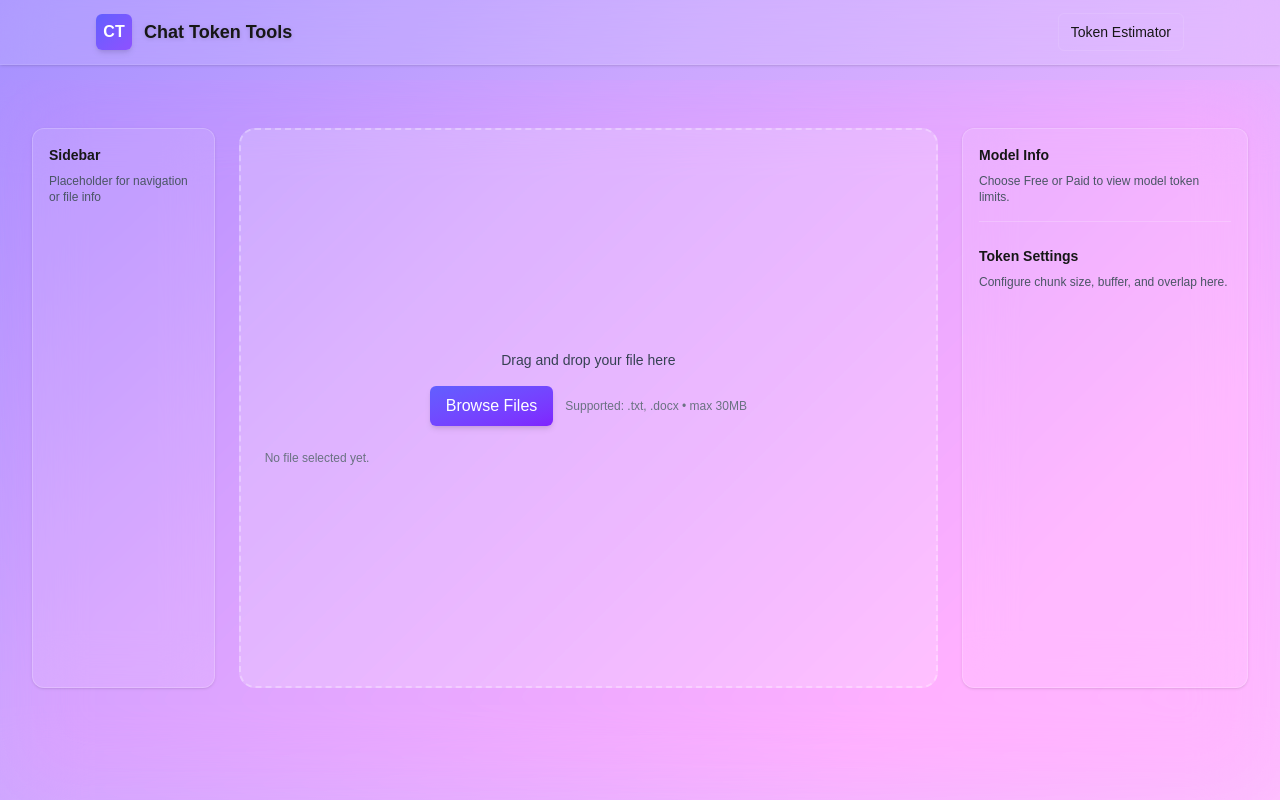
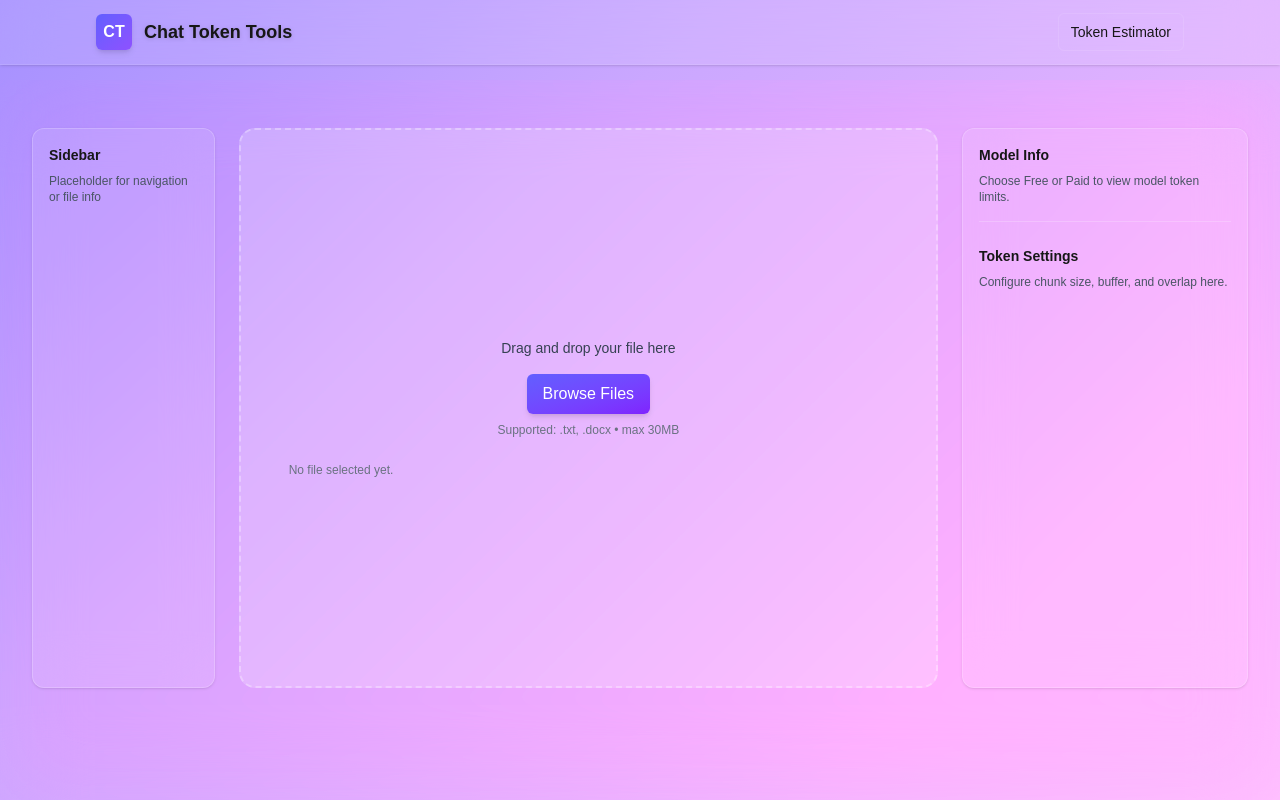
Before and after one commit to Pratham-2105/chat-token-tools-web, a Next.js app: page /chunker in a window 1280 px wide. Built offline with nearby package versions, Linux system fonts and the light colour scheme.

Commit message:
Fixed layout, Add {remove file button}

```diff
--- a/app/chunker/page.tsx
+++ b/app/chunker/page.tsx
@@ -82,6 +82,8 @@ export default function ChunkerPage() {
   const onFileInputChange = (e: React.ChangeEvent<HTMLInputElement>) => {
     const f = e.target.files?.[0] ?? null;
     handleFile(f);
+    // reset value so same file can be picked again if needed
+    e.currentTarget.value = "";
   };
 
   const openFilePicker = () => {
@@ -149,17 +151,19 @@ export default function ChunkerPage() {
                 openFilePicker();
               }
             }}
-            className={`h-[70vh] flex flex-col justify-center items-center rounded-2xl border-2 border-dashed ${
+            className={`h-[70vh] flex flex-col justify-center items-center rounded-2xl border-2 border-dashed px-6 py-8 ${
               dragging
                 ? "border-indigo-400 bg-white/30 dark:bg-white/20"
                 : "border-white/30 bg-white/20 dark:bg-white/10"
-            } hover:bg-white/30 dark:hover:bg-white/20 transition-all cursor-pointer focus-visible:outline-none focus-visible:ring-2 focus-visible:ring-indigo-400`}
+            } hover:bg-white/30 dark:hover:bg-white/20 transition-all cursor-default focus-visible:outline-none focus-visible:ring-2 focus-visible:ring-indigo-400`}
           >
-            <p className="text-sm text-gray-700 dark:text-gray-300 mb-4 select-none">
+            {/* Top instruction */}
+            <p className="text-sm text-gray-700 dark:text-gray-300 mb-4 select-none text-center">
               {dragging ? "Drop file to upload" : "Drag and drop your file here"}
             </p>
 
-            <div className="flex gap-3 items-center">
+            {/* Button directly under the instruction */}
+            <div className="flex flex-col items-center gap-2">
               <button
                 type="button"
                 onClick={openFilePicker}
@@ -167,6 +171,8 @@ export default function ChunkerPage() {
               >
                 Browse Files
               </button>
+
+              {/* Supported text right beneath the button */}
               <div className="text-xs text-gray-500 dark:text-gray-400">
                 Supported: .txt, .docx • max 30MB
               </div>
@@ -180,7 +186,7 @@ export default function ChunkerPage() {
               onChange={onFileInputChange}
             />
 
-            {/* Feedback section */}
+            {/* Feedback section - placed directly below the controls */}
             <div className="mt-6 w-full px-6">
               {error && (
                 <div className="text-sm text-red-500 bg-red-50 dark:bg-red-900/30 rounded-md p-3">
@@ -246,6 +252,26 @@ export default function ChunkerPage() {
                 </div>
               )}
 
+              {/* Remove file action (only show when a file is selected) */}
+
+              {fileMeta && (
+                <div className="mt-3 flex justify-center">
+                  <button
+                    type="button"
+                    onClick={() => {
+                      setFileMeta(null);
+                      setError(null);
+                      if (fileInputRef.current) fileInputRef.current.value = "";
+              }}
+                className="text-xs text-red-500 hover:text-red-600 active:text-red-700 flex items-center gap-2 px-2 py-1 rounded cursor-pointer transition-all duration-150 focus-visible:outline-none focus-visible:ring-2 focus-visible:ring-red-400"
+                aria-label="Remove selected file">
+                    <span className="text-sm">❌</span>
+                    <span>Remove file</span>
+                  </button>
+                </div>
+            )}
+
+
               {!error && !fileMeta && (
                 <div className="text-xs text-gray-500 dark:text-gray-400">
                   No file selected yet.
```
